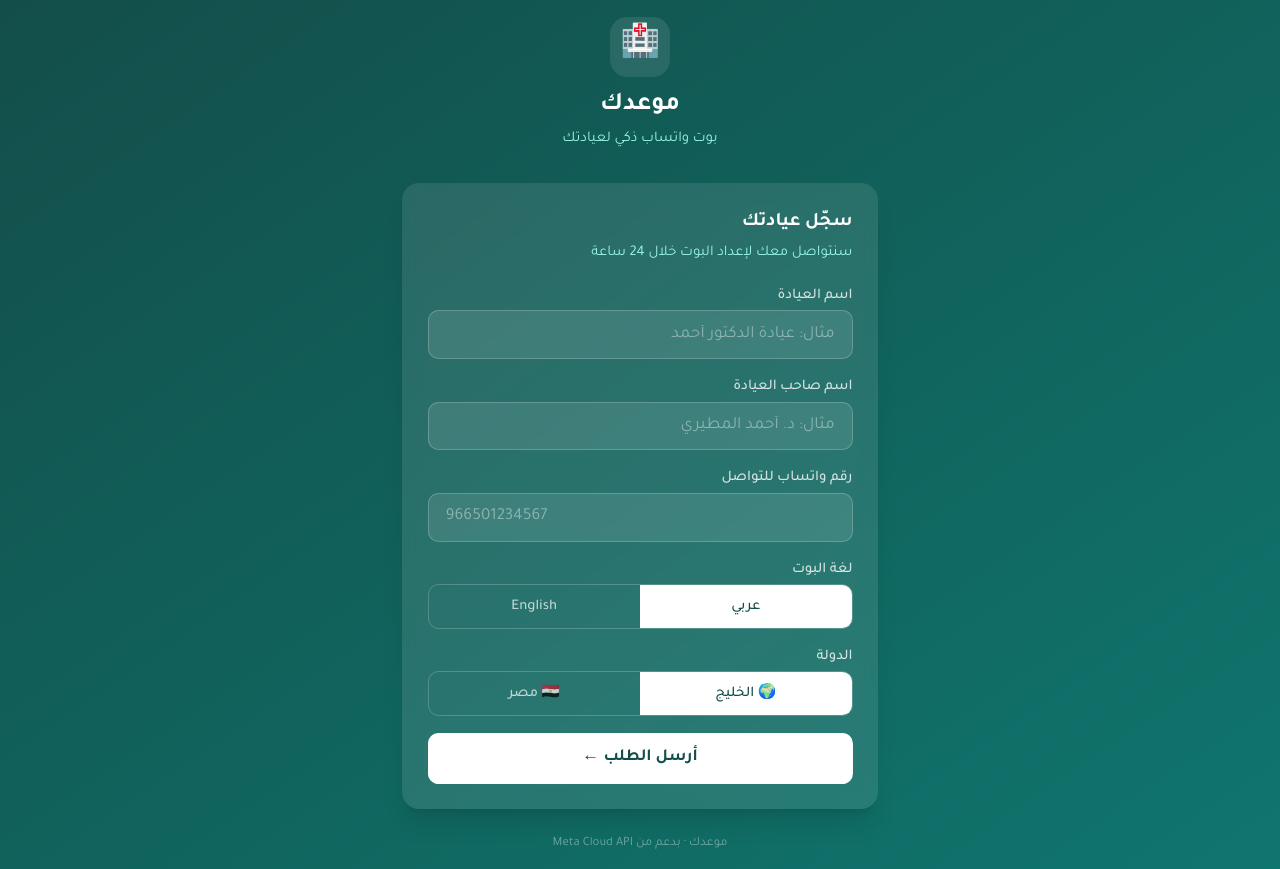
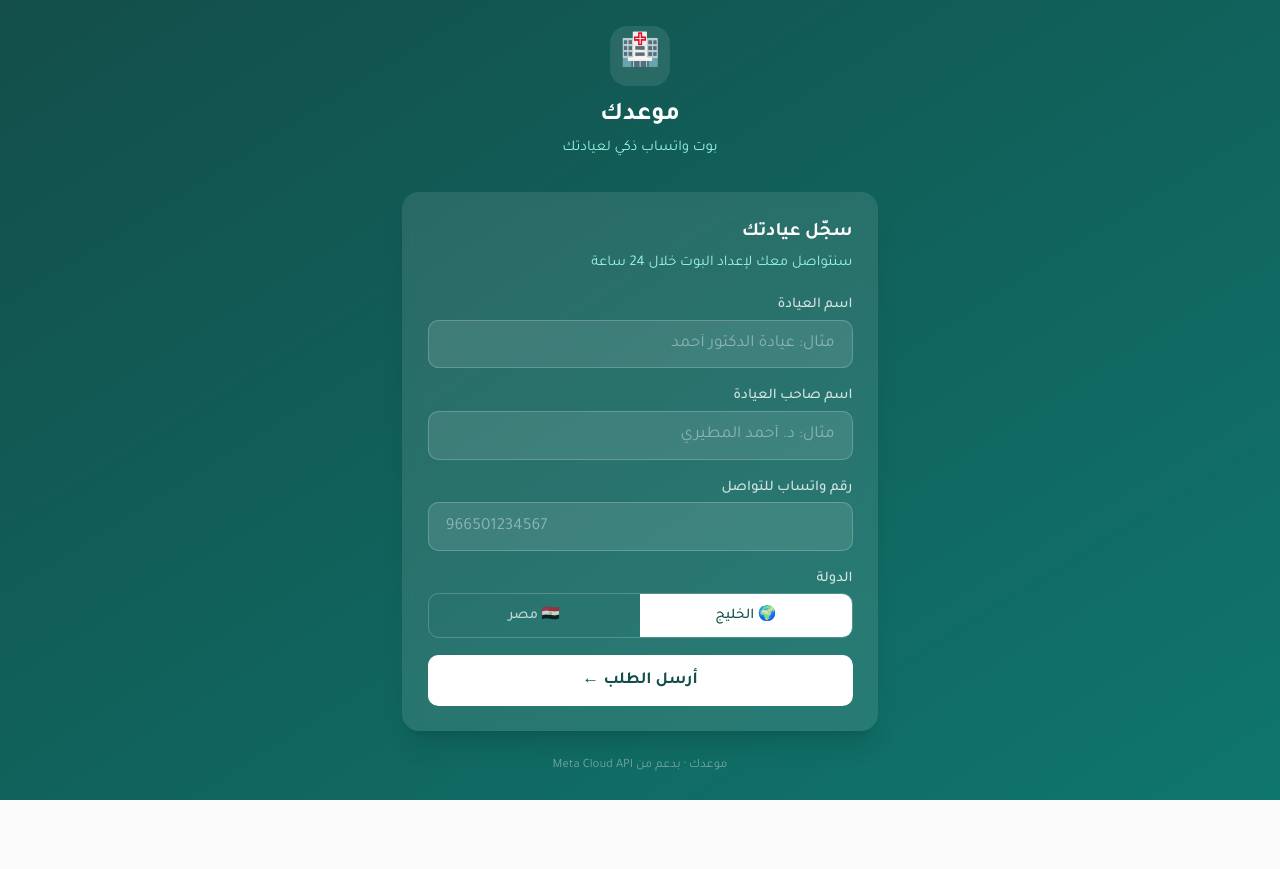
Before and after one commit to Devo-MH/Clinic-reservation-bot, a React (Vite) app in the folder apps/web/: page /onboard in a window 1280 px wide. After the commit the page ends 800 px from the top, so only its background shows below. Built offline with nearby package versions, Linux system fonts and the light colour scheme; no server answers.

Commit message:
fix: remove language selector from onboard form — bot auto-detects

```diff
--- a/apps/web/src/pages/Onboard.tsx
+++ b/apps/web/src/pages/Onboard.tsx
@@ -3,7 +3,6 @@ import { useState } from "react";
 export default function OnboardPage() {
   const [form, setForm] = useState({
     name: "", ownerName: "", ownerPhone: "",
-    locale: "AR" as "AR" | "EN",
     country: "GULF" as "GULF" | "EGYPT",
   });
   const [loading, setLoading] = useState(false);
@@ -24,7 +23,7 @@ export default function OnboardPage() {
       const res = await fetch("/onboard/request", {
         method: "POST",
         headers: { "Content-Type": "application/json" },
-        body: JSON.stringify(form),
+        body: JSON.stringify({ ...form, locale: "AR" }),
       });
       const data = await res.json() as { ok?: boolean; error?: string };
       if (!res.ok || !data.ok) {
@@ -103,19 +102,6 @@ export default function OnboardPage() {
                 />
               </div>
 
-              {/* Language */}
-              <div>
-                <label className="block text-sm font-medium text-white/80 mb-1">لغة البوت</label>
-                <div className="flex rounded-lg overflow-hidden border border-white/20">
-                  {(["AR", "EN"] as const).map(l => (
-                    <button key={l} type="button" onClick={() => set("locale", l)}
-                      className={`flex-1 py-2.5 text-sm font-medium transition-colors ${form.locale === l ? "bg-white text-teal-900" : "text-white/70 hover:text-white hover:bg-white/10"}`}>
-                      {l === "AR" ? "عربي" : "English"}
-                    </button>
-                  ))}
-                </div>
-              </div>
-
               {/* Country */}
               <div>
                 <label className="block text-sm font-medium text-white/80 mb-1">الدولة</label>
```
